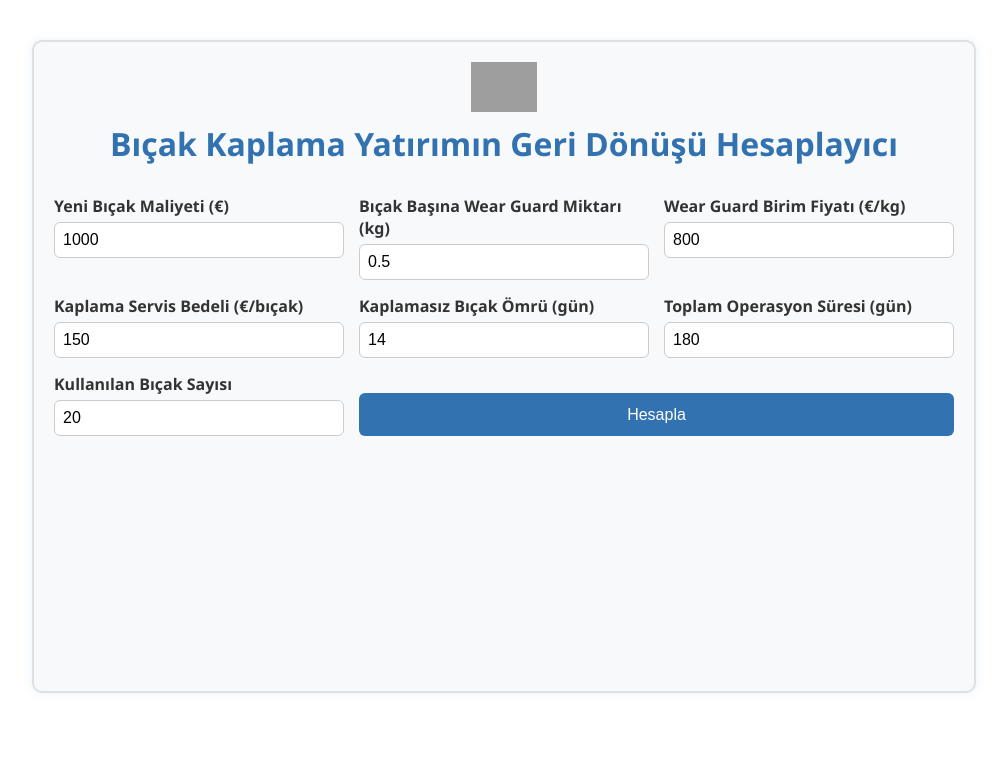
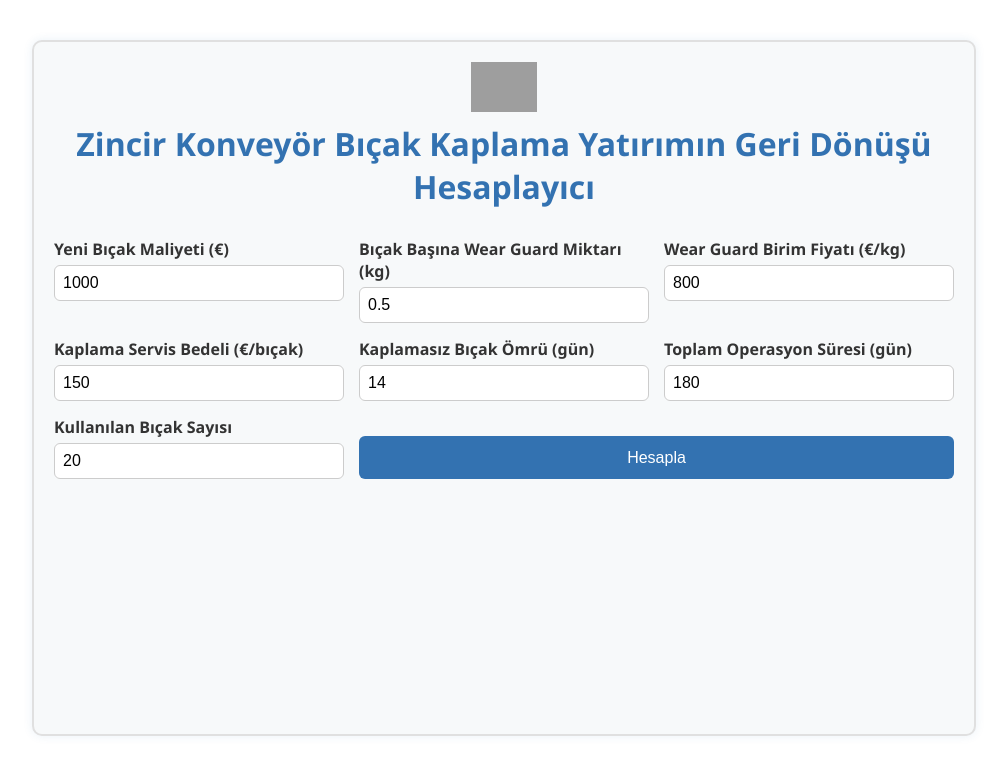
Before and after one commit to erensaka/AFC-Blade-Coating-ROI, a plain HTML site: page index.html in a window 1280 px wide. Shown: the whole page, without its empty margins (136-1143 px from the left). Drawn offline with nearby package versions, Linux system fonts and the light colour scheme; grey boxes are pictures that could not be loaded.

Commit message:
Update index.html

```diff
--- a/index.html
+++ b/index.html
@@ -12,7 +12,7 @@
     <div class="logo-container">
       <img src="https://www.konveyorbant.com/wp-content/themes/ayik-band/assets/image/logo/logo2.svg" alt="Ayık Band Logo" class="logo" />
     </div>
-    <h1>Bıçak Kaplama Yatırımın Geri Dönüşü Hesaplayıcı</h1>
+    <h1>Zincir Konveyör Bıçak Kaplama Yatırımın Geri Dönüşü Hesaplayıcı</h1>
 
     <div class="form-section">
       <div class="input-group">
```
